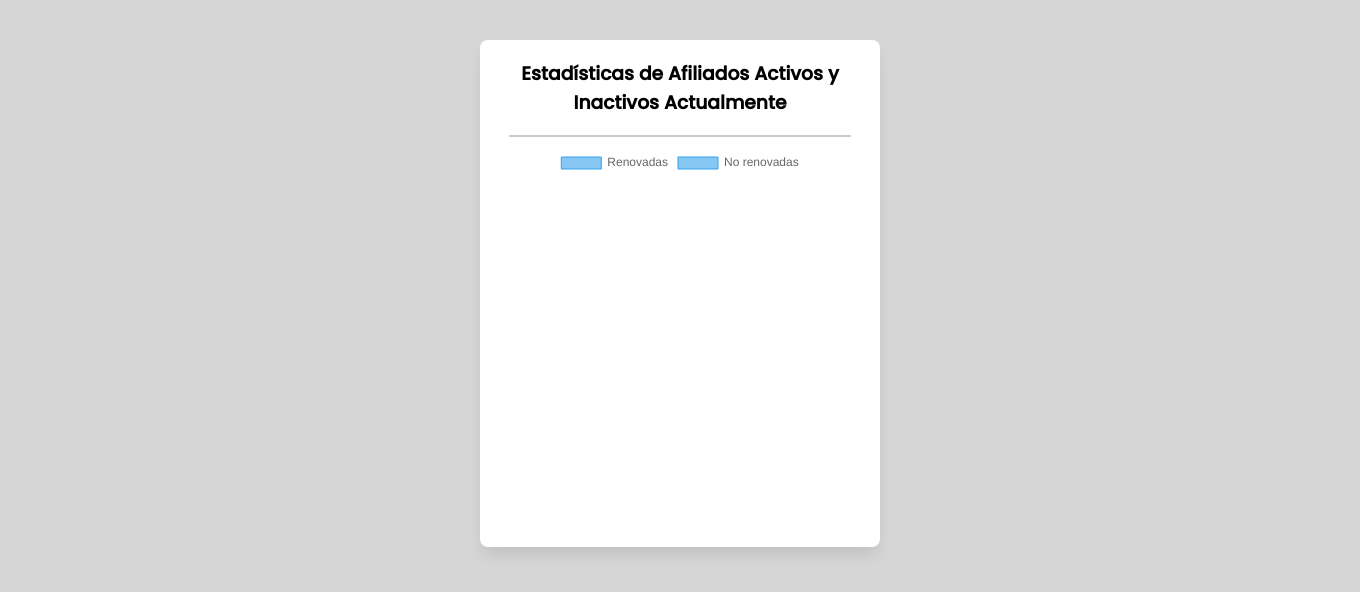
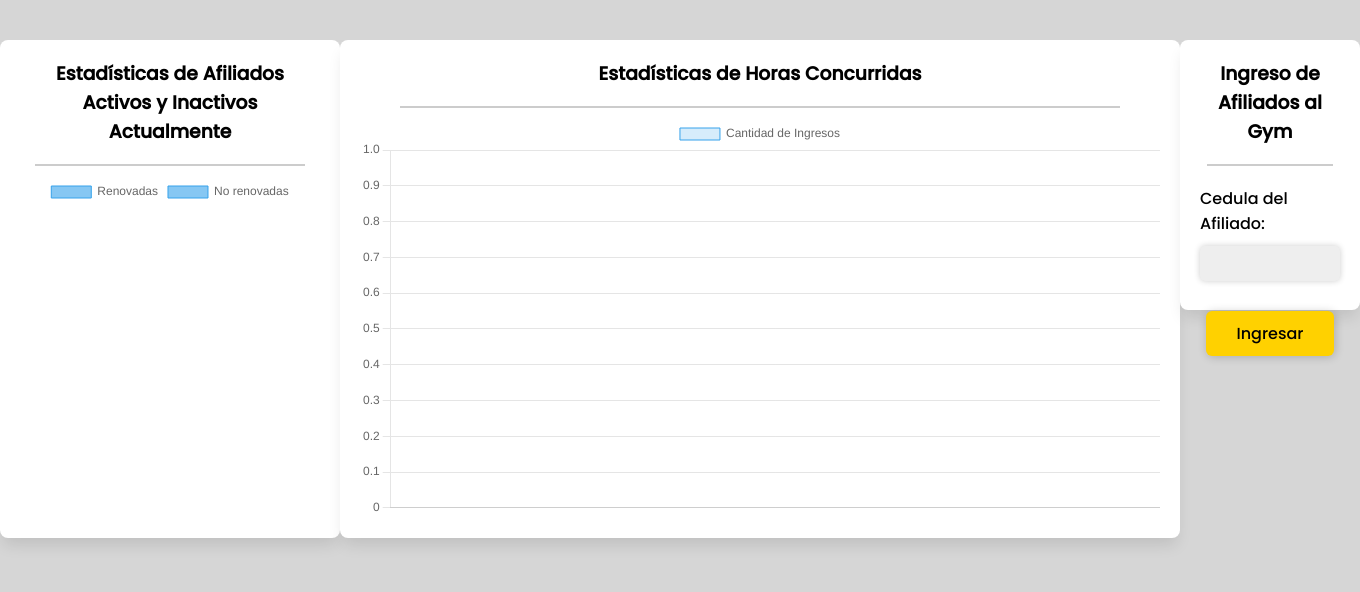
Before and after one commit to Horux69/proyecto_gym, a Flask app: template templates/dashboard/index.html in a window 1360 px wide. Shown: the part 90-682 px from the top of the page. Run offline with Flask 3, Linux system fonts and the light colour scheme; the template is opened without the code that fills it: most values are stand-ins (such as "Sample title", 1, 10 or a date in 2020); some libraries are stand-ins or nearby versions.

Commit message:
ingreso de usuarios y estadisticas de horas concurridas

```diff
--- a/routes/afiliados.py
+++ b/routes/afiliados.py
@@ -1,10 +1,52 @@
 from flask import session, render_template, redirect, request, jsonify, flash
 from conexion import *
-from datetime import datetime, timedelta
+from datetime import datetime, timedelta, date
 from models.Afiliados import LosAfiliados
 from models.Membresias import lasMembresias
+from models.IngresoAfiliados import IngresoAfiliados
 
 # ------------------------ AFILIADOS ---------------------------------------------#
+
+@app.route('/afiliados/ingresoAfiliado', methods = ['POST'])
+def consultarEstadoAfiliado():
+    cedula_afiliado = request.form['cedula']
+
+    infoAfiliado = LosAfiliados.infoAfiliados(cedula_afiliado)
+
+    if infoAfiliado:
+
+        id_afiliado = infoAfiliado[0][0]
+
+        fecha_actual = datetime.now().date()
+
+        fecha_vencimiento = infoAfiliado[0][14]
+
+        dias_restantes = (fecha_vencimiento - fecha_actual).days
+
+        nombre_afiliado = infoAfiliado[0][1] + ' ' + infoAfiliado[0][2]
+
+        if infoAfiliado[0][17] == 'activo':
+            fecha_ingreso = datetime.now().strftime('%Y-%m-%d %H:%M:%S')
+
+            IngresoAfiliados.agregarIngresoAfiliado(id_afiliado, fecha_ingreso)
+
+            return jsonify({
+                            'valido': 'Valido',
+                            'nombreAfiliado': nombre_afiliado,
+                            'restantes': dias_restantes
+                            })
+        else:
+            dias_restantes = 0
+
+            return jsonify({
+                            'valido': 'Invalido',
+                            'nombreAfiliado': nombre_afiliado,
+                            'restantes': dias_restantes
+                            })
+    else:
+        return jsonify({
+                            'valido': 'Error',
+                            })
 
 def obtener_datos_afiliados():
     try:
--- a/templates/auth/login.html
+++ b/templates/auth/login.html
@@ -3,6 +3,9 @@
 <head>
     <meta charset="UTF-8">
     <meta name="viewport" content="width=device-width, initial-scale=1.0">
+    <link rel="icon" href="{{ url_for('static', filename='images/gymcontrol.sgv') }}" type="image/x-icon">
+    <link rel="shortcut icon" href="" type="image/x-icon">
+
     <link rel="stylesheet" href="/static/css/login.css">
     <link rel="stylesheet" href="https://cdnjs.cloudflare.com/ajax/libs/font-awesome/6.1.0/css/all.min.css">
     <script src="https://unpkg.com/sweetalert/dist/sweetalert.min.js"></script>
--- a/templates/dashboard/cabecera.html
+++ b/templates/dashboard/cabecera.html
@@ -52,7 +52,7 @@
                             <input type="text" class="inputText" id="apellidos" name="apellidos" pattern="[A-Za-z\s]{4,20}" maxlength="20" minlength="4" placeholder="Apellidos" required>
 
                             <label for="fecha_nac" style="font-size: 14px;">Fecha de Nacimiento:</label>
-                            <input type="date" class="inputText" min="{{ minima.strftime('%Y-%m-%d') }}" max="{{ maxima.strftime('%Y-%m-%d') }}" id="fecha_nac" name="fecha_nac" placeholder="año/mes/dia" required>
+                            <input type="date" class="inputText" min="" max="" id="fecha_nac" name="fecha_nac" placeholder="año/mes/dia" required>
 
                             <input type="tel" class="inputText" id="telefono" pattern="[0-9]{10}" minlength="10" maxlength="10" name="telefono" placeholder="Telefono Movil" required>
 
--- a/templates/dashboard/index.html
+++ b/templates/dashboard/index.html
@@ -3,23 +3,36 @@
 <head>
     <meta charset="UTF-8">
     <meta name="viewport" content="width=device-width, initial-scale=1.0">
+    <link rel="icon" href="../../static/images/gymcontrol.svg" type="image/x-icon">
+    <link rel="shortcut icon" href="../../static/images/gymcontrol.svg" type="image/x-icon">
     <link rel="stylesheet" href="{{ url_for('static', filename='css/navbar.css') }}">
     <link rel="stylesheet" href="{{ url_for('static', filename='css/operadores.css') }}">
     <link rel="stylesheet" href="{{ url_for('static', filename='css/modal.css') }}">
     <link rel="stylesheet" href="https://cdnjs.cloudflare.com/ajax/libs/font-awesome/6.1.0/css/all.min.css">
     <script src="https://cdn.jsdelivr.net/npm/chart.js"></script>
+    <script src="https://unpkg.com/sweetalert/dist/sweetalert.min.js"></script>
+
     <title>Control Gym</title>
     <style>
         .container {
             width: 100vw;
             display: flex;
-            justify-content: center;
+            justify-content: space-around;
         }
         .grafico {
             margin-top: 40px;
             background-color: #fff;
             border-radius: 8px;
-            padding: 0 10px 20px 10px;
+            padding: 0 20px 20px 20px;
+            box-shadow: 0px 10px 15px -3px rgba(0,0,0,0.1);
+        }
+
+        .ingresoAfiliado {
+            margin-top: 40px;
+            background-color: #fff;
+            height: 270px;
+            border-radius: 8px;
+            padding: 0 20px 20px 20px;
             box-shadow: 0px 10px 15px -3px rgba(0,0,0,0.1);
         }
         .linea-grafico {
@@ -32,6 +45,41 @@
         #myChart {
             margin-top: 10px;
         }
+
+        #graficoHorasConcurridas {
+            margin-top: 10px;
+        }
+
+        #ingreso-afiliado {
+            margin-top: 20px;
+        }
+
+        #cedula {
+            margin-top: 10px;
+        }
+
+        .diasRestantes {
+            background-color: #008f39;
+            padding: 2px 5px;
+            border-radius: 2px;
+            color: #fff;
+        }
+
+        .diasRestantesVencida {
+            background-color: #cc0605;
+            padding: 2px 5px;
+            border-radius: 2px;
+            color: #fff;
+        }
+
+        .titulos_card_sta {
+            text-align: center;
+        }
+
+        .botonIngreso {
+            display: flex;
+            justify-content: center;
+        }
     </style>
 </head>
 
@@ -39,11 +87,86 @@
 
 <div class="container">
     <div class="grafico" style="width: 400px;">
-        <h3 style="text-align: center;">Estadísticas de Afiliados Activos y Inactivos Actualmente</h3>
+        <h3 class="titulos_card_sta">Estadísticas de Afiliados Activos y Inactivos Actualmente</h3>
         <div class="linea-grafico"></div>
         <canvas id="myChart"></canvas>
     </div>
+    <div class="grafico">
+        <h3 class="titulos_card_sta">Estadísticas de Horas Concurridas</h3>
+        <div class="linea-grafico"></div>
+        <canvas id="graficoHorasConcurridas" width="800" height="400"></canvas>
+    </div>
+    <div class="ingresoAfiliado">
+        <h3 class="titulos_card_sta">Ingreso de Afiliados al Gym</h3>
+        <div class="linea-grafico"></div>
+        <form action="" method="post" id="ingreso-afiliado">
+            <label for="cedula">Cedula del Afiliado:</label>
+            <input type="text" name="cedula" id="cedula" class="inputText">
+            <div class="botonIngreso">
+                <button type="submit" class="buttonSumit">Ingresar</button>
+            </div>
+        </form>
+    </div>
 </div>
+<script src="https://code.jquery.com/jquery-3.6.0.min.js"></script>
+
+<script>
+    $(document).ready(function() {
+        $('#ingreso-afiliado').submit(function(e) {
+            e.preventDefault();
+            $.ajax({
+                type: 'POST',
+                url: '/afiliados/ingresoAfiliado',
+                data: $(this).serialize(),
+                success: function(response) {
+                    if (response.valido == 'Valido') {
+                        swal({
+                            title: "Afiliado válido",
+                            content: {
+                                element: "div",
+                                attributes: {
+                                    style: "text-align: center;",
+                                    innerHTML: "Nombre: " + response.nombreAfiliado +
+                                                "<br>Tipo de Membresia: " +
+                                                "<br>Días restantes de la membresía: <strong class='diasRestantes'>" + response.restantes + "</strong>",
+                                }
+                            },
+                            icon: "success",
+                            button: "Aceptar"
+                        }).then(function() {
+                            location.reload(); // Recargar la página
+                        });
+                    } else if (response.valido == 'Invalido') {
+                        swal({
+                            title: "Afiliado inválido",
+                            content: {
+                                element: "div",
+                                attributes: {
+                                    style: "text-align: center;",
+                                    innerHTML: "Nombre: " + response.nombreAfiliado +
+                                                "<br>Tipo de Membresia: Sin Membresia" +
+                                                "<br>Días restantes de la membresía: <strong class='diasRestantesVencida'>" + response.restantes + "</strong>",
+                                }
+                            },
+                            icon: "error",
+                            button: "Aceptar"
+                        });
+                    } else if (response.valido == 'Error'){
+                        swal({
+                            title: "Afiliado No Existe",
+                            text: "El Afiliado no existe en el sistema.",
+                            icon: "error",
+                            button: "Aceptar"
+                        });
+                    }
+                },
+                error: function() {
+                    swal("Error", "Hubo un error en la solicitud", "error");
+                }
+            });
+        });
+    });
+</script>
 
     <script>
         var ctx = document.getElementById('myChart').getContext('2d');
@@ -76,5 +199,29 @@
         });
     </script>
 
+    <script>
+        var ctx = document.getElementById('graficoHorasConcurridas').getContext('2d');
+        var myChart = new Chart(ctx, {
+            type: 'bar',
+            data: {
+                labels: {{ labels | tojson }},
+                datasets: [{
+                    label: 'Cantidad de Ingresos',
+                    data: {{ datos | tojson }},
+                    backgroundColor: 'rgba(54, 162, 235, 0.2)',
+                    borderColor: 'rgba(54, 162, 235, 1)',
+                    borderWidth: 1
+                }]
+            },
+            options: {
+                scales: {
+                    y: {
+                        beginAtZero: true
+                    }
+                }
+            }
+        });
+    </script>
+
 
 {% include 'dashboard/pie.html' %}
```
Also changed, not shown: models/IngresoAfiliados.py (added, +29 -0 lines), routes/login.py (+18 -8 lines).
